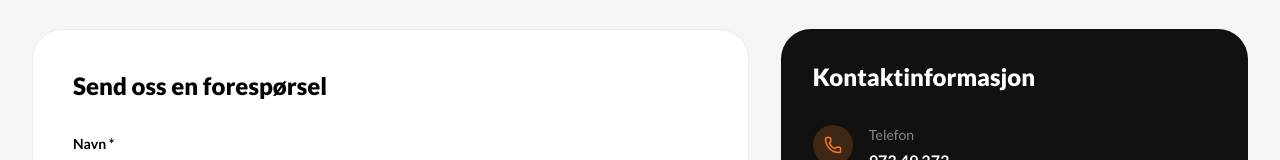
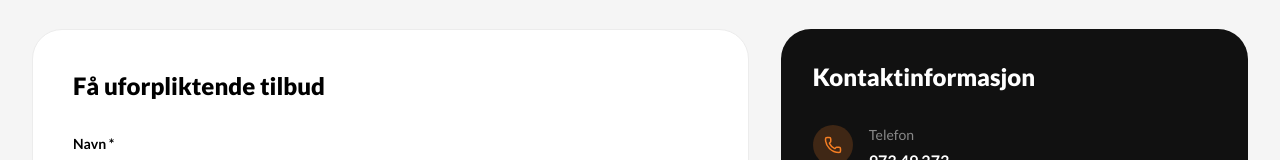
Before and after one commit to TerjeFevaag/-lesundbrannkonsult, a Next.js app: page /kontakt-oss in a window 1280 px wide. Shown: the part 621-781 px from the top of the page. Built offline with nearby package versions, Linux system fonts and the light colour scheme.

Commit message:
Change contact form heading to 'Få uforpliktende tilbud'

```diff
--- a/app/kontakt-oss/page.tsx
+++ b/app/kontakt-oss/page.tsx
@@ -40,7 +40,7 @@ export default function KontaktOssPage() {
           <div className="grid grid-cols-1 lg:grid-cols-5 gap-8">
             <ScrollReveal className="lg:col-span-3">
               <div className="bg-brand-white rounded-[30px] p-8 lg:p-10 border border-brand-gray">
-                <h2 className="text-brand-black text-2xl font-black mb-8">Send oss en forespørsel</h2>
+                <h2 className="text-brand-black text-2xl font-black mb-8">Få uforpliktende tilbud</h2>
                 <ContactForm />
               </div>
             </ScrollReveal>
```
